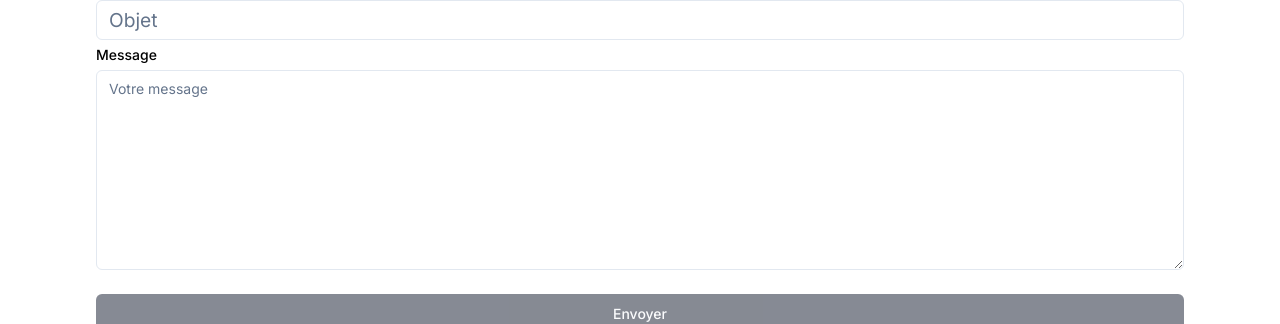
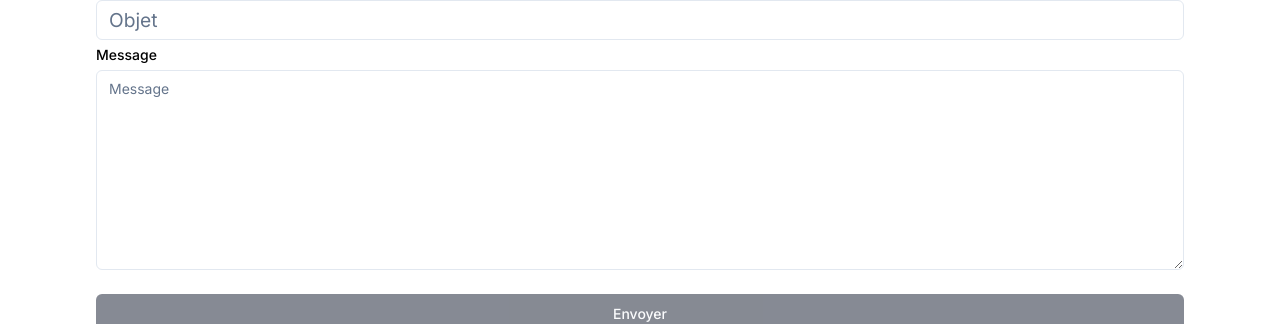
Before and after one commit to naovich/safari, a Next.js app: page /contact in a window 1280 px wide. Shown: the part 420-744 px from the top of the page. Built offline with nearby package versions, Linux system fonts and the light colour scheme; a web font is replaced by a local one.

Commit message:
change textarea wording

```diff
--- a/src/app/contact/page.tsx
+++ b/src/app/contact/page.tsx
@@ -97,7 +97,7 @@ export default function Contact() {
           id="message"
           value={message}
           onChange={(e) => setMessage(e.target.value)}
-          placeholder="Votre message"
+          placeholder="Message"
         />
       </div>
       <div className="mt-6">
```
Also changed, not shown: 1 other file (tests, documents, lock files or other folders).
